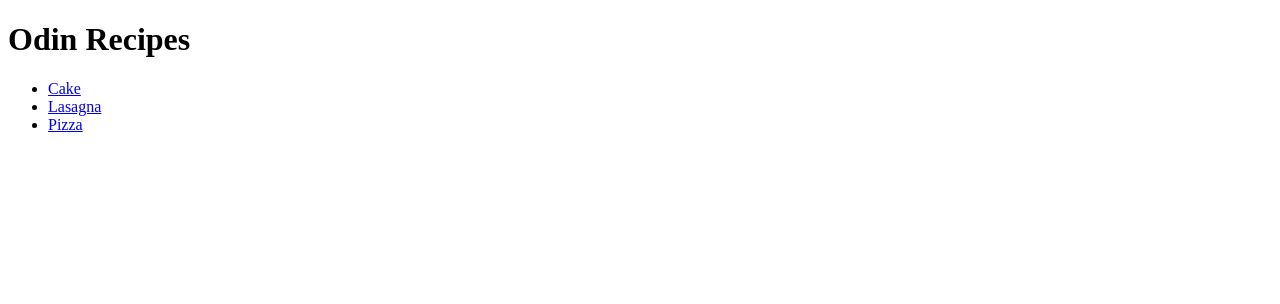
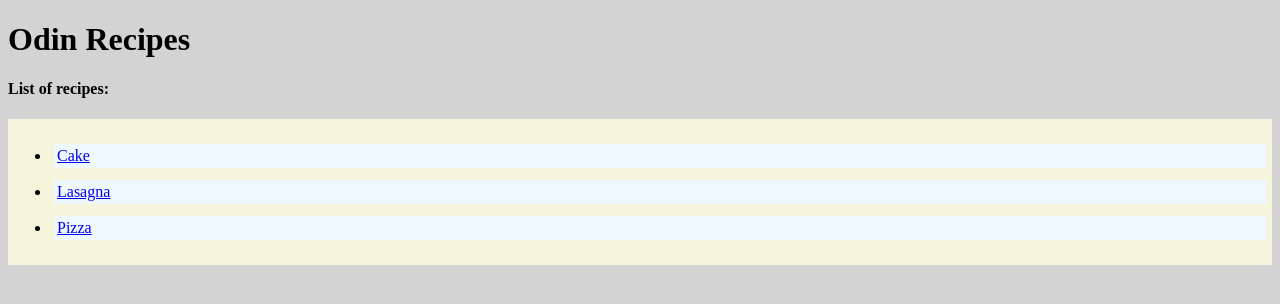
Before and after one commit to avanish1207/odin-recipes, a plain HTML site: page index.html in a window 1280 px wide. Drawn offline with Linux system fonts and the light colour scheme.

Commit message:
created a css file and tested some basic styles on the main page

```diff
--- a/index.html
+++ b/index.html
@@ -4,13 +4,17 @@
     <meta charset="UTF-8">
     <meta name="viewport" content="width=device-width, initial-scale=1.0">
     <title>Recipe</title>
+    <link rel="stylesheet" href="styles.css">
 </head>
 <body>
     <h1>Odin Recipes</h1>
-    <ul>
-        <li><a href="recipes/cake.html">Cake</a></li>
-        <li><a href="recipes/lasagna.html">Lasagna</a></li>
-        <li><a href="recipes/pizza.html">Pizza</a></li>
+    <h4>List of recipes:</h4>
+    <div class="recipe-box">
+        <ul>
+        <li><div class="r1"><a href="recipes/cake.html">Cake</a></div></li>
+        <li><div class="r2"><a href="recipes/lasagna.html">Lasagna</a></div></li>
+        <li><div class="r3"><a href="recipes/pizza.html">Pizza</a></div></li>
     </ul>
+    </div>
 </body>
 </html>
--- /dev/null
+++ b/styles.css
@@ -0,0 +1,18 @@
+.recipe-box{
+    background-color: beige;
+    padding: 3px;
+}
+
+.r1,.r2,.r3{
+    background-color: aliceblue;
+    padding: 3px;
+    margin: 3px auto;
+}
+
+li{
+    padding: 3px;
+}
+
+body{
+    background-color: lightgrey;
+}
```
